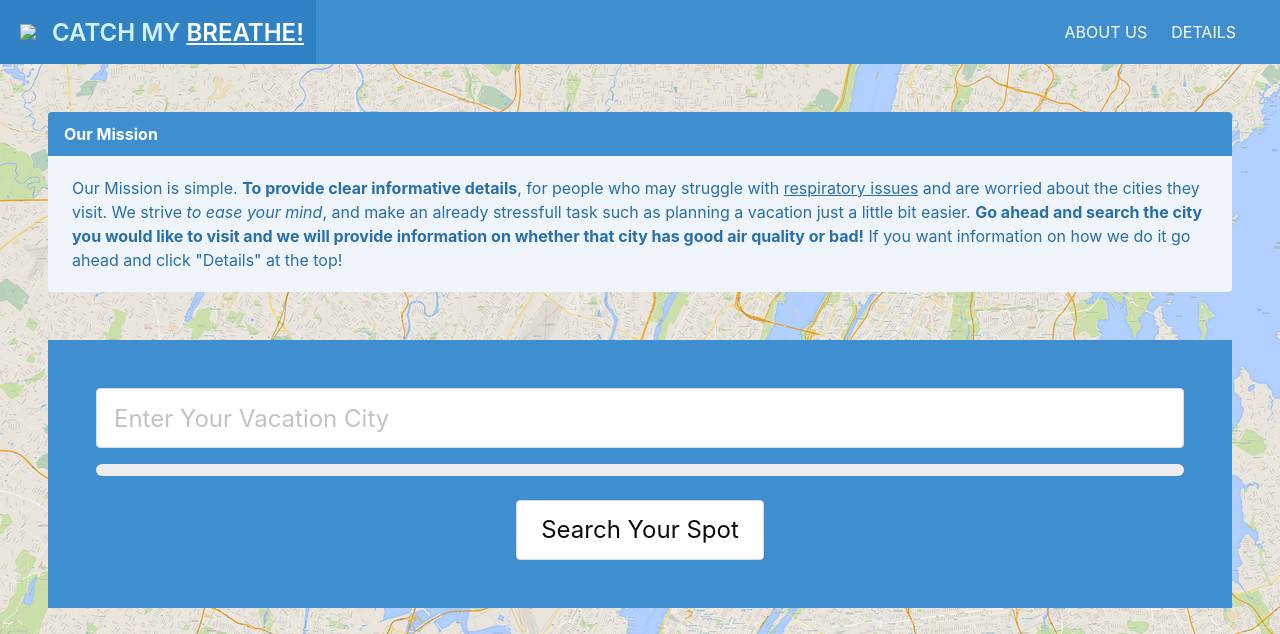
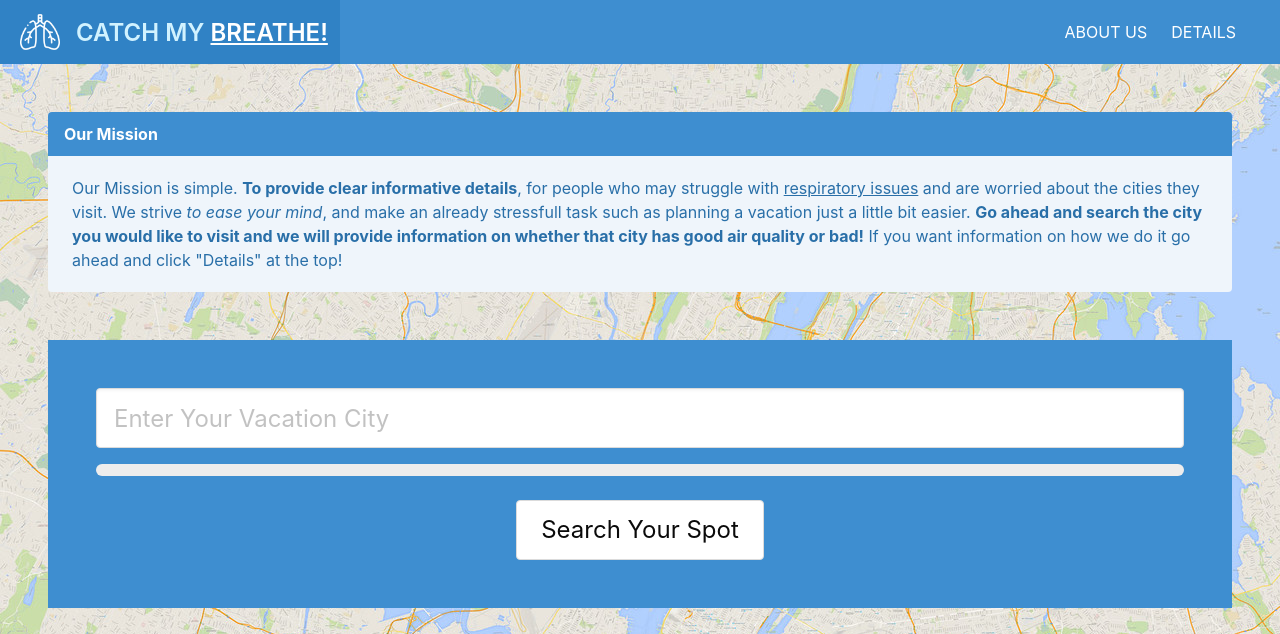
Before and after one commit to WillZealot/Catchmybreathe, a plain HTML site: page index.html in a window 1280 px wide. Shown: the top 634 px of the page. Drawn offline with nearby package versions, Linux system fonts and the light colour scheme.

Commit message:
fixed logo, wasnt showing up on website

```diff
--- a/index.html
+++ b/index.html
@@ -15,7 +15,7 @@
   <nav id=navbar class="navbar is-info" role="navigation" aria-label="main navigation">
     <div class="navbar-brand">
       <a class="navbar-item">
-        <img id=logo src='./Logo/White Logo.png' >
+        <img id=logo src='./Logo/White-Logo.png' >
         <h4 id=websiteName class="title is-4"><span class="normalTitle">CATCH MY </span><span class="boldTitle">BREATHE!</span></h4>
       </a>
     </div>
```
